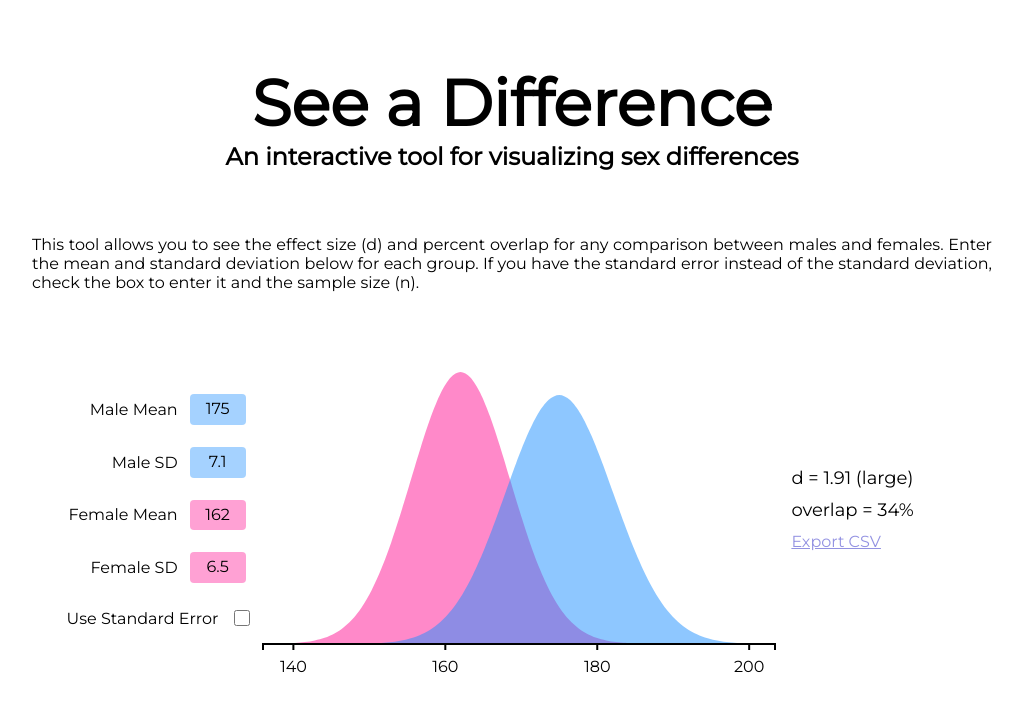
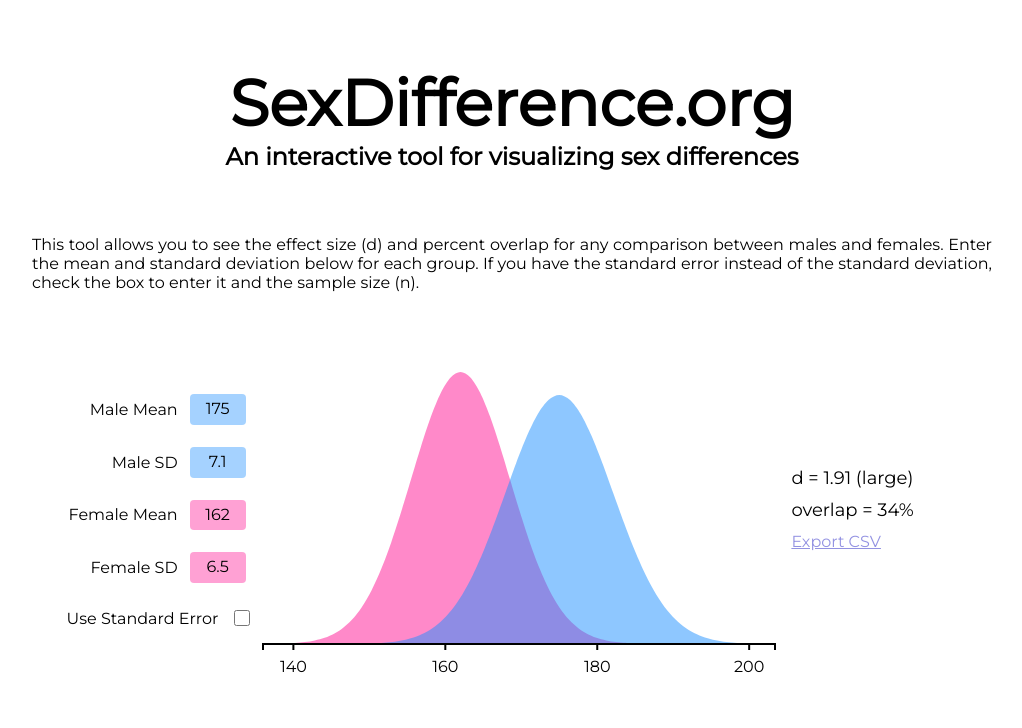
Before and after one commit to evan-goode/see-a-difference, a plain HTML site: page index.html in a window 1280 px wide. Shown: the top 728 px of the page, without its empty margins (136-1158 px from the left). Drawn offline with Linux system fonts and the light colour scheme.

Commit message:
SexDifference.org

```diff
--- a/index.html
+++ b/index.html
@@ -2,13 +2,13 @@
 <html >
   <head>
     <meta charset="UTF-8">
-    <title>See a Difference</title>
+    <title>SexDifference.org</title>
     <meta name = "description" content = "An interactive tool for visualizing sex effects">
     <meta name="author" content="Evan Goode">
     <link rel="stylesheet" href="css/index.css">
   </head>
   <body>
-    <h1>See a Difference</h1>
+    <h1>SexDifference.org</h1>
     <h2>An interactive tool for visualizing sex differences</h2>
     <div class="row">
     	<p class="instructions">This tool allows you to see the effect size (d) and percent overlap for any comparison between males and females. Enter the mean and standard deviation below for each group. If you have the standard error instead of the standard deviation, check the box to enter it and the sample size (n).</p>
```
